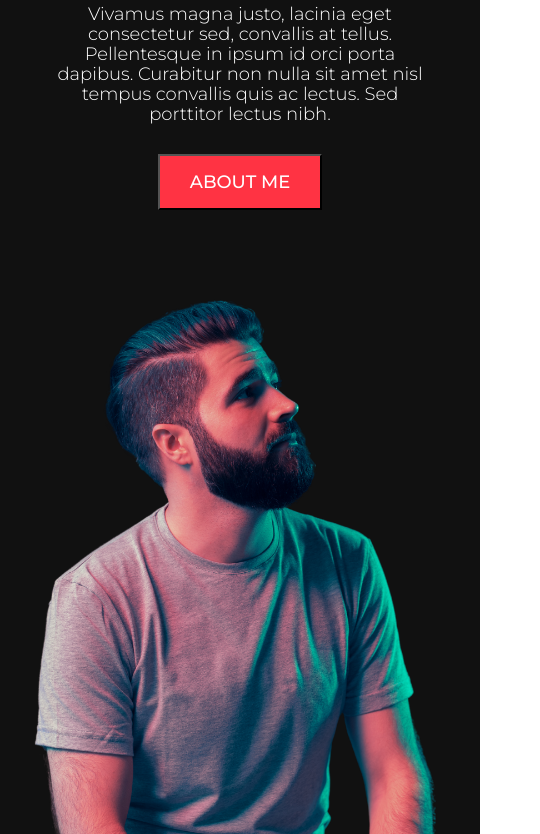
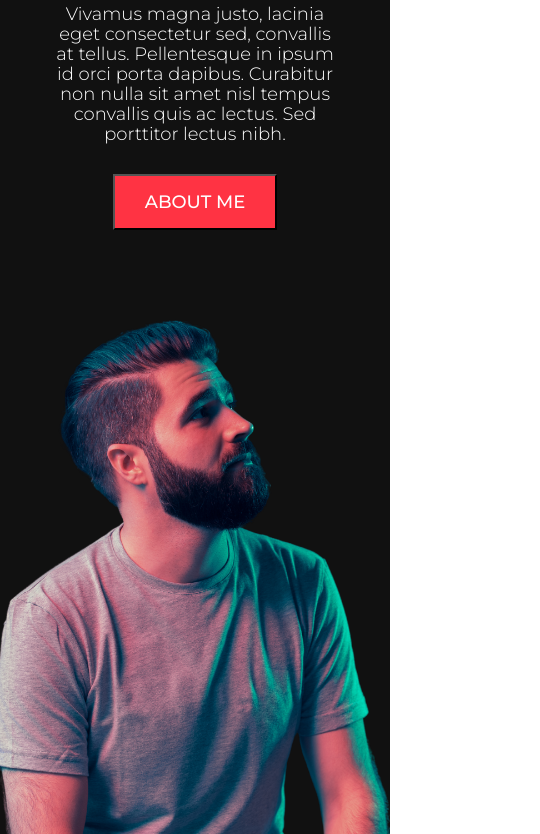
Before and after one commit to AshishSonar/portfolio, a plain HTML site: page index.html in a window 390 px wide. Shown: the part 338-1172 px from the top of the page, 540 px wide, since content can reach past the window. Drawn offline with Linux system fonts and the light colour scheme.

Commit message:
fixed mobile responsive overflow issue white space

```diff
--- a/style.css
+++ b/style.css
@@ -319,8 +319,8 @@ nav {
 }
 
 @media screen and (max-width: 480px) {
-  body {
-    width: 480px;
+  html, body {
+      overflow-x: hidden;
   }
 
   .menu-items {
@@ -372,6 +372,10 @@ nav {
     padding-bottom: 20px;
   }
 
+  .featured-projects{
+    padding: 30px 30px;
+  }
+
   .project-list {
     grid-template-columns: repeat(1, 1fr);
   }
```
